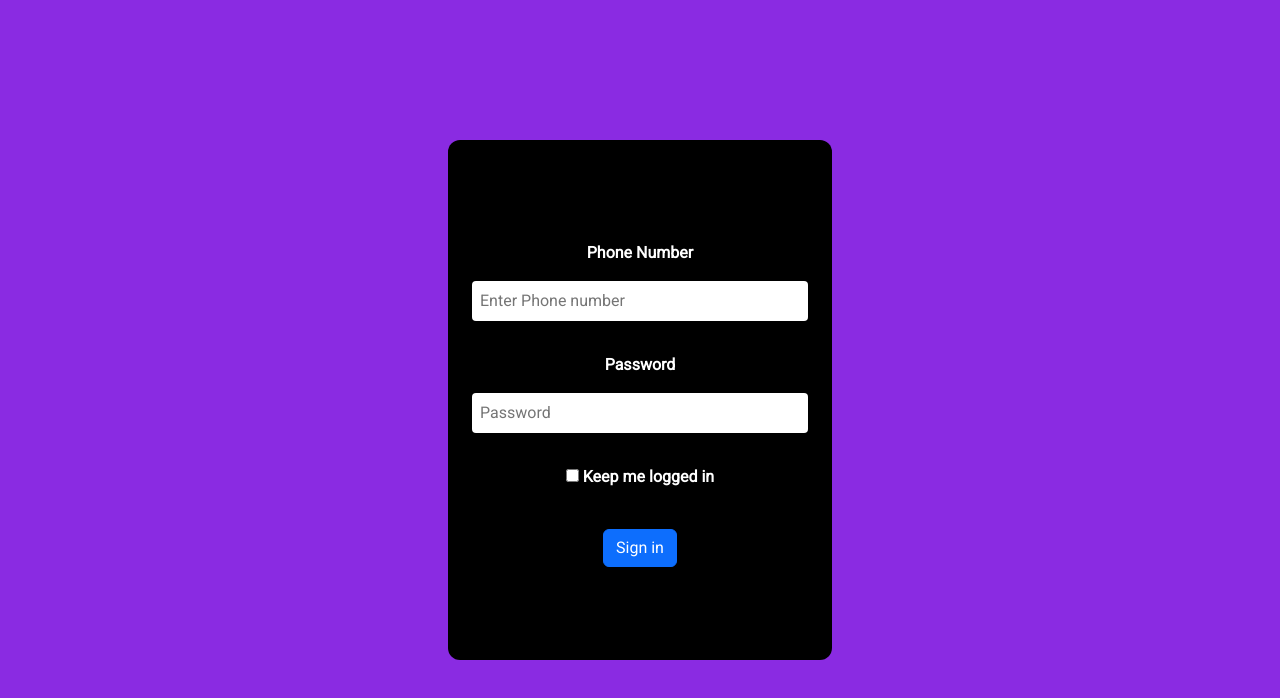
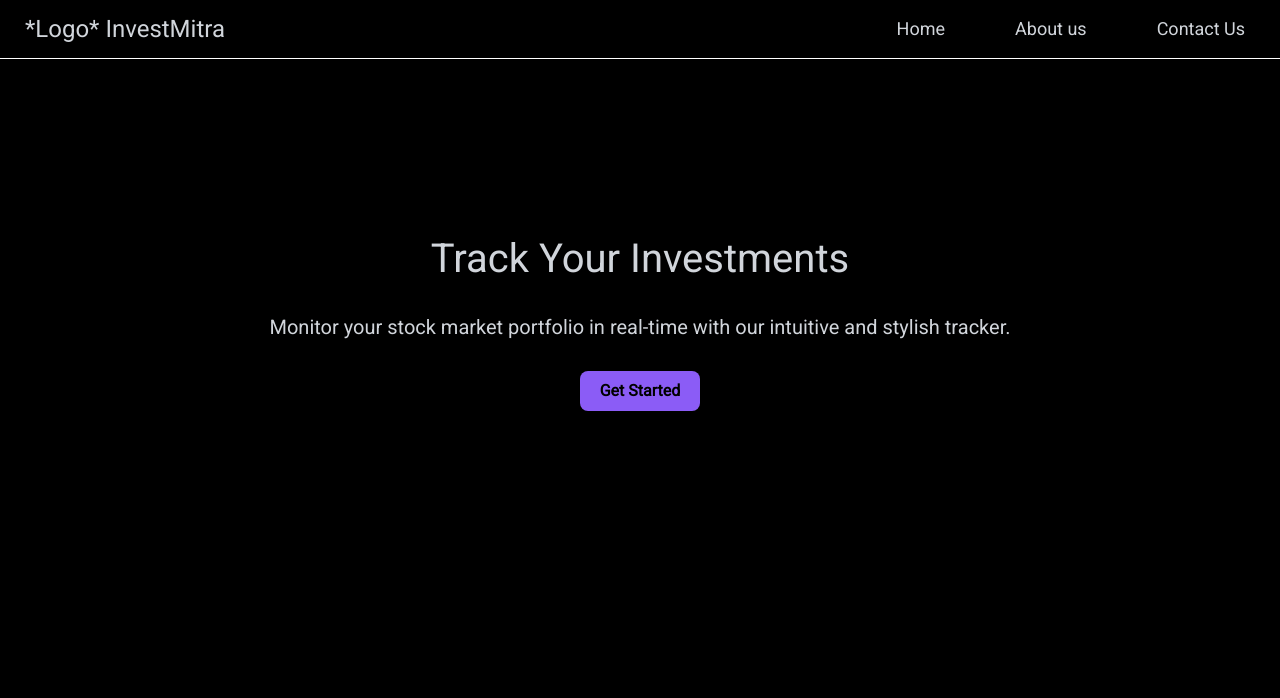
Before and after one commit to prajwal-bandekar/Stock-Portfolio-Management, a React (Create React App) app in the folder spmui/: page /Login-Via-Phone in a window 1280 px wide. Shown: the top 698 px of the page. Built offline with nearby package versions, Linux system fonts and the light colour scheme.

Commit message:
Built a Hero Section for the landing page with the help of v0.dev

```diff
--- a/spmui/src/App.css
+++ b/spmui/src/App.css
@@ -2,6 +2,6 @@
     margin: 0;
     padding: 0;
     box-sizing: border-box;
-    background-color: blueviolet;
+    /* background-color: blueviolet; */
     font-family: 'Roboto', sans-serif;
 }
--- a/spmui/src/App.js
+++ b/spmui/src/App.js
@@ -1,24 +1,26 @@
 import './App.css';
 import 'bootstrap/dist/css/bootstrap.min.css';
-import { BrowserRouter, Routes, Route } from "react-router-dom";
-import LandingPage from './components/LandingPage';
-import SignupForm from './components/Authentication/SignupForm.jsx'
-import LoginEmail from './components/Authentication/LoginEmail';
-import LoginPhone from './components/Authentication/LoginPhone';
+import LP from './components/LP';
+// import { BrowserRouter, Routes, Route } from "react-router-dom";
+// import LandingPage from './components/LandingPage';
+// import SignupForm from './components/Authentication/SignupForm.jsx'
+// import LoginEmail from './components/Authentication/LoginEmail';
+// import LoginPhone from './components/Authentication/LoginPhone';
 
 
 
 function App() {
   return (
     <div>
-      <BrowserRouter>
+      {/* <BrowserRouter>
           <Routes>
             <Route index element={<LandingPage/>} />
             <Route path='/Signup' element={<SignupForm/>} />
             <Route path='/Login-Via-Email' element={<LoginEmail/>} />
             <Route path='/Login-Via-Phone' element={<LoginPhone/>} />
           </Routes>
-        </BrowserRouter>
+        </BrowserRouter> */}
+        <LP/>
     </div>
   );
 }
--- /dev/null
+++ b/spmui/src/components/LP.css
@@ -0,0 +1,61 @@
+
+#nav{
+
+    display: flex;
+    justify-content:space-between;
+    border-bottom: 1.2px white solid;
+}
+
+
+#nav-left{
+  padding-top:15px ;
+  padding-left: 25px;
+
+}
+
+#nav-right{
+    display: flex;
+    justify-content: space-evenly;
+    padding-top: 8px;
+}
+
+#nav-right> h4{
+
+    height: 100%;
+    padding: 10px 35px;
+    font-size: large;
+}
+
+#parentdiv{
+    height: 100vh;
+    background-color: black;
+    color:#D1D5DB;
+}
+
+#herosection{
+    height: 33rem;
+    display: flex;
+    flex-direction: column;
+    justify-content: center;
+    align-items: center;
+}
+
+#herosection>h5{
+  color:#D1D5DB ;
+}
+
+#button{
+    height:40px;
+    width: 120px;
+    border: none;
+    border-radius: 8px;
+    background-color: #8B5CF6;
+    transition: 0.45s;
+    font-weight: bold;
+}
+
+#button:hover{
+    font-weight: bolder;
+    color: white;
+    background-color: #5e01f5;
+}
--- /dev/null
+++ b/spmui/src/components/LP.jsx
@@ -0,0 +1,32 @@
+import React from "react";
+import "./LP.css";
+
+const LP = () => {
+  return (
+    <>
+      <div id="parentdiv">
+        <div id="nav">
+          <div id="nav-left">
+
+            <h4>*Logo* InvestMitra</h4>
+          </div>
+
+          <div id="nav-right">
+            <h4>Home</h4>
+            <h4>About us</h4>
+            <h4>Contact Us</h4>
+          </div>
+        </div>
+        <div id="herosection">
+          <h1>Track Your Investments</h1>
+          <br />
+          <h5>Monitor your stock market portfolio in real-time with our intuitive and stylish tracker.</h5>
+            <br />
+            <button id="button">Get Started</button>
+        </div>
+      </div>
+    </>
+  );
+};
+
+export default LP;
```
